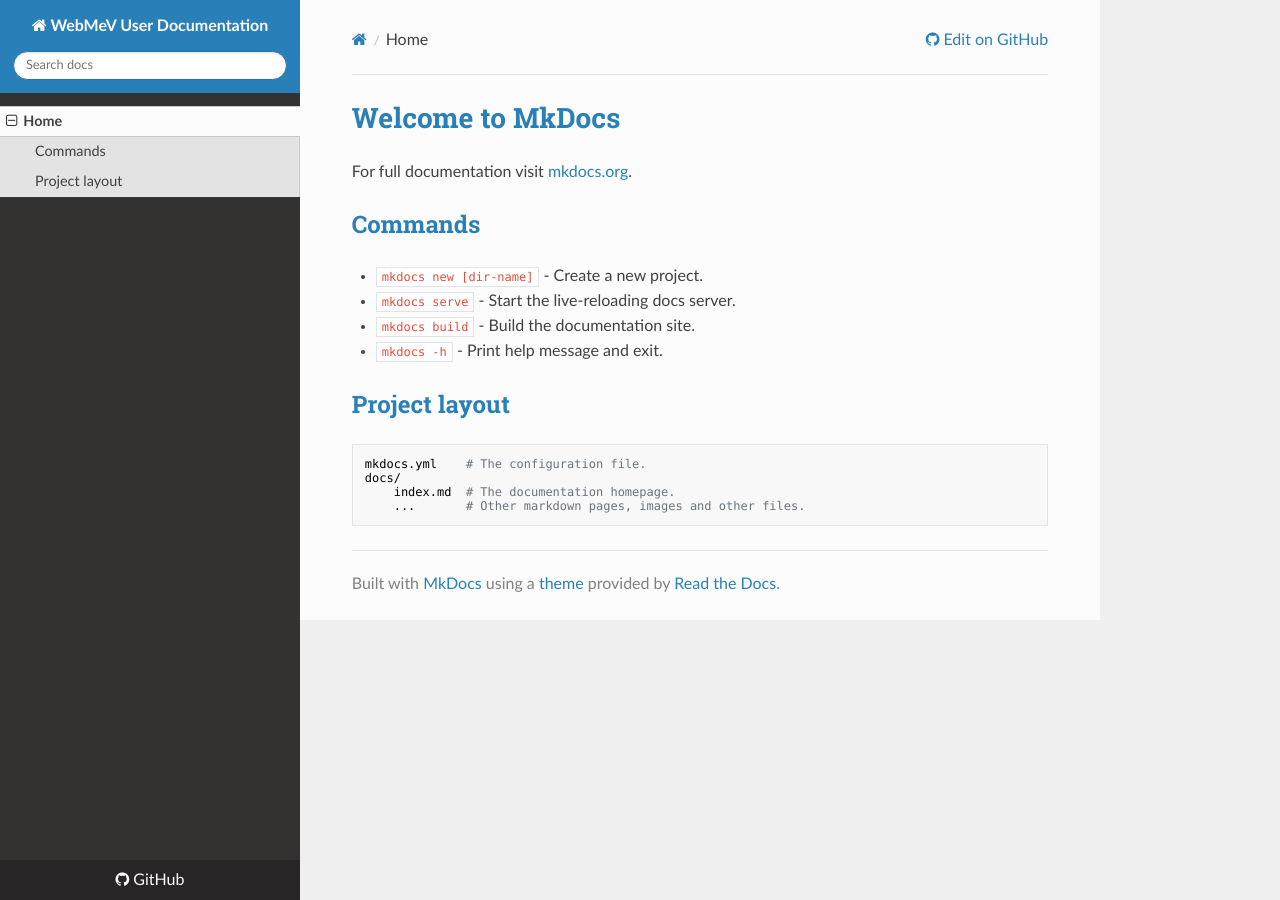
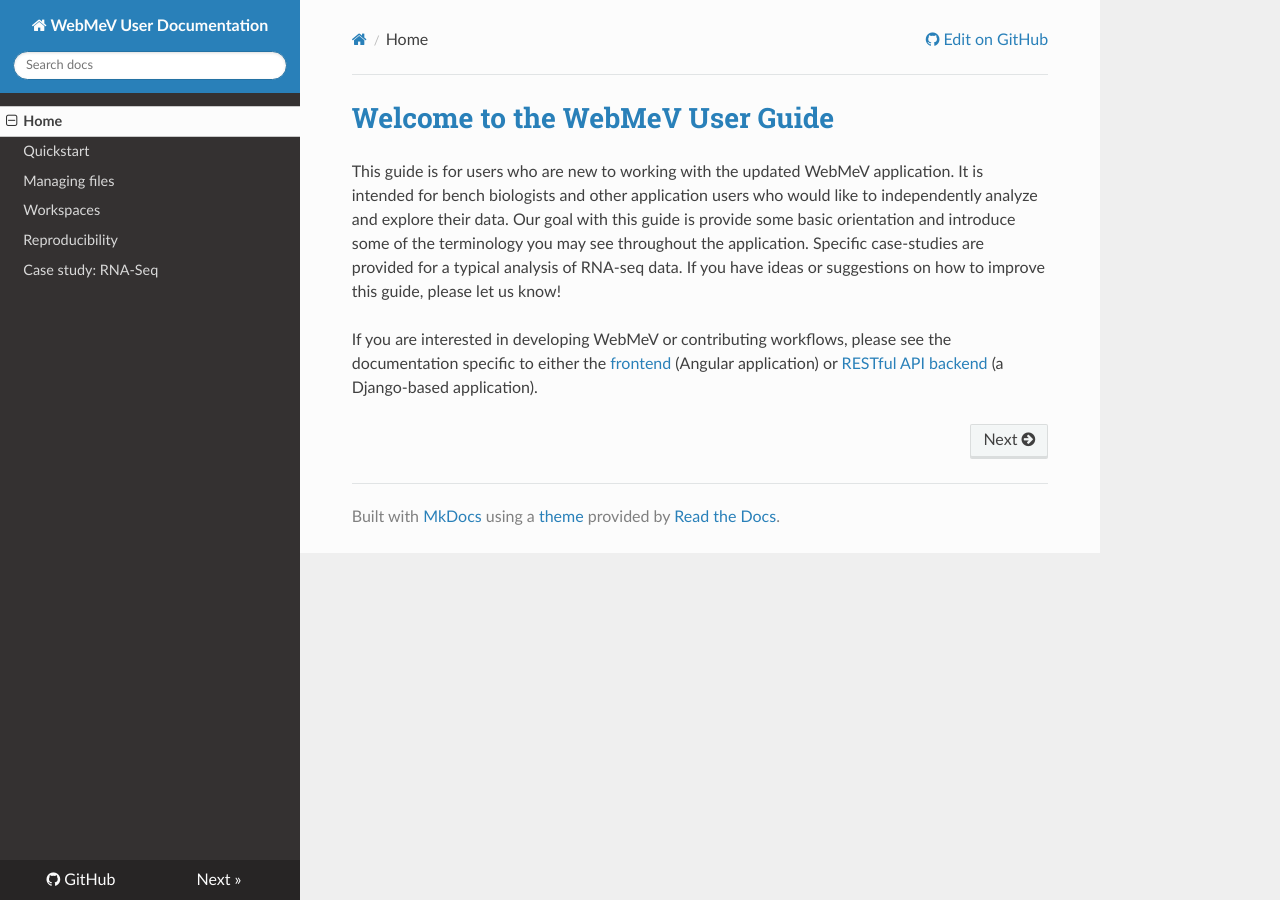
Before and after one commit to web-mev/web-mev.github.io, an MkDocs documentation site: the page built from docs/index.md, in a window 1280 px wide. Built offline with MkDocs 1.6.1, drawn with Linux system fonts in a browser that asks for light colours; nearby versions of some CDN libraries.

Commit message:
Stubbing out a few pages. Added content for quickstart and some on the file mgmt page

```diff
--- a/docs/index.md
+++ b/docs/index.md
@@ -1,17 +1,5 @@
-# Welcome to MkDocs
+# Welcome to the WebMeV User Guide
 
-For full documentation visit [mkdocs.org](https://www.mkdocs.org).
+This guide is for users who are new to working with the updated WebMeV application. It is intended for bench biologists and other application users who would like to independently analyze and explore their data. Our goal with this guide is provide some basic orientation and introduce some of the terminology you may see throughout the application. Specific case-studies are provided for a typical analysis of RNA-seq data. If you have ideas or suggestions on how to improve this guide, please let us know!
 
-## Commands
-
-* `mkdocs new [dir-name]` - Create a new project.
-* `mkdocs serve` - Start the live-reloading docs server.
-* `mkdocs build` - Build the documentation site.
-* `mkdocs -h` - Print help message and exit.
-
-## Project layout
-
-    mkdocs.yml    # The configuration file.
-    docs/
-        index.md  # The documentation homepage.
-        ...       # Other markdown pages, images and other files.
+If you are interested in developing WebMeV or contributing workflows, please see the documentation specific to either the [frontend](https://github.com/web-mev/mev-frontend/) (Angular application) or [RESTful API backend](https://github.com/web-mev/mev-backend) (a Django-based application).
--- a/mkdocs.yml
+++ b/mkdocs.yml
@@ -13,3 +13,8 @@
 
 nav:
  - Home: 'index.md'
+ - Quickstart: 'quickstart.md'
+ - Managing files: 'file_management.md'
+ - Workspaces: 'workspaces.md'
+ - Reproducibility: 'reproducibility.md'
+ - "Case study: RNA-Seq": 'rnaseq_case_study.md'
```
Also changed, not shown: docs/file_management.md (added, +42 -0 lines), docs/file_types.md (added, +12 -0 lines), docs/quickstart.md (added, +49 -0 lines), docs/reproducibility.md (added, +1 -0 lines), docs/rnaseq_case_study.md (added, +1 -0 lines), docs/workspaces.md (added, +1 -0 lines).
